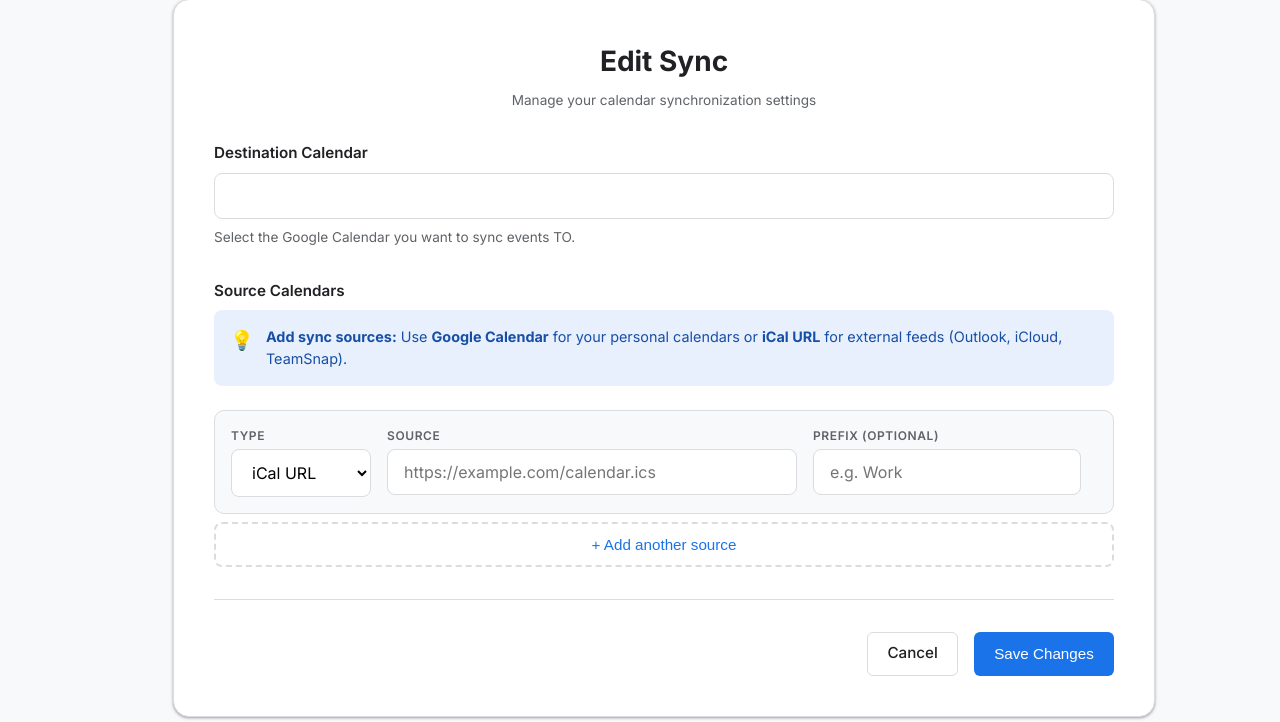
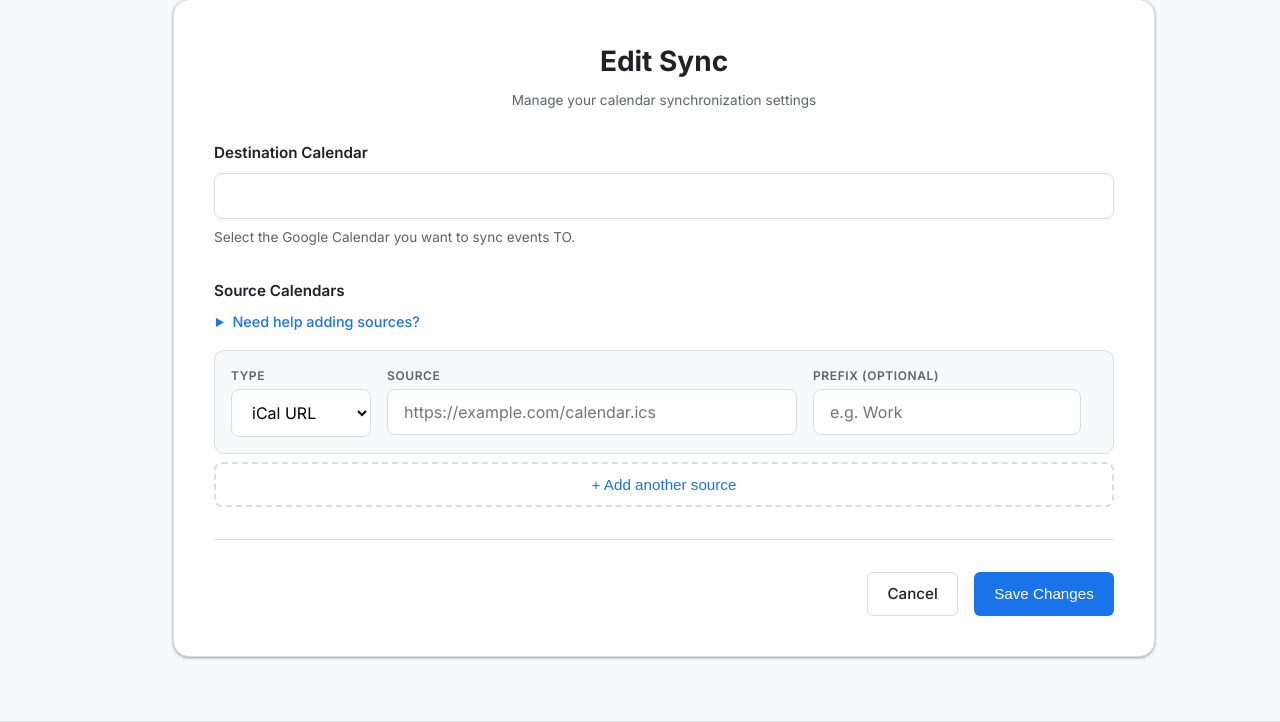
Before and after one commit to billnapier/calendarsync, a Flask app: template app/templates/edit_sync.html in a window 1280 px wide; the page is wider, and only the part inside the window is pictured. Shown: the part 130-852 px from the top of that part. Run offline with Flask 3, Linux system fonts and the light colour scheme; the template is opened without the code that fills it, so the values that code supplies are empty; parts of the project's set-up code (start-up, migrations or seed data) failed here and were passed over.

Commit message:
feat(ui): Add collapsible user instructions

```diff
--- a/app/static/style.css
+++ b/app/static/style.css
@@ -296,7 +296,57 @@ select:focus {
     margin-top: 0.5rem;
 }
 
+/* Help Box (Collapsible) */
+details.help-box {
+    background-color: transparent;
+    margin-bottom: 1rem;
+    font-size: 0.9rem;
+    color: var(--text-light);
+    border: 1px solid transparent;
+    border-radius: 8px;
+    transition: all 0.2s;
+}
+
+details.help-box[open] {
+    background-color: #f8f9fa;
+    border-color: var(--border-color);
+    padding: 1rem;
+}
+
+summary.help-summary {
+    cursor: pointer;
+    font-weight: 500;
+    color: var(--primary-color);
+    list-style: none;
+    /* Hide default triangle */
+    display: flex;
+    align-items: center;
+    gap: 0.5rem;
+    user-select: none;
+}
+
+summary.help-summary::-webkit-details-marker {
+    display: none;
+}
+
+summary.help-summary::before {
+    content: '▶';
+    font-size: 0.7em;
+    transition: transform 0.2s;
+}
+
+details[open] summary.help-summary::before {
+    transform: rotate(90deg);
+}
+
+.help-content {
+    margin-top: 0.75rem;
+    color: var(--text-dark);
+    line-height: 1.5;
+}
+
 .info-box {
+    /* Keep for legacy or specialized uses if any, otherwise can eventually remove */
     background: #e8f0fe;
     padding: 1rem;
     border-radius: 8px;
--- a/app/templates/edit_sync.html
+++ b/app/templates/edit_sync.html
@@ -56,13 +56,18 @@
                 <!-- Sources Section -->
                 <div class="form-group">
                     <label>Source Calendars</label>
-                    <div class="info-box">
-                        <div class="info-box-icon">💡</div>
-                        <div>
-                            <strong>Add sync sources:</strong> Use <strong>Google Calendar</strong> for your personal
-                            calendars or <strong>iCal URL</strong> for external feeds (Outlook, iCloud, TeamSnap).
+                    <details class="help-box">
+                        <summary class="help-summary">Need help adding sources?</summary>
+                        <div class="help-content">
+                            <p style="margin: 0 0 0.5rem 0;"><strong>Which type should I choose?</strong></p>
+                            <ul style="padding-left: 1.2rem; margin: 0;">
+                                <li><strong>Google Calendar:</strong> Best for syncing your personal calendars (e.g.,
+                                    specific sub-calendars from your own account).</li>
+                                <li><strong>iCal URL:</strong> Use this for external links like Outlook, iCloud,
+                                    Teamsnap, or public holiday calendars.</li>
+                            </ul>
                         </div>
-                    </div>
+                    </details>
 
                     <div id="ical-container" class="source-list">
                         {% for source in sync.sources %}
```
Also changed, not shown: app/templates/create_sync.html (+11 -6 lines).
